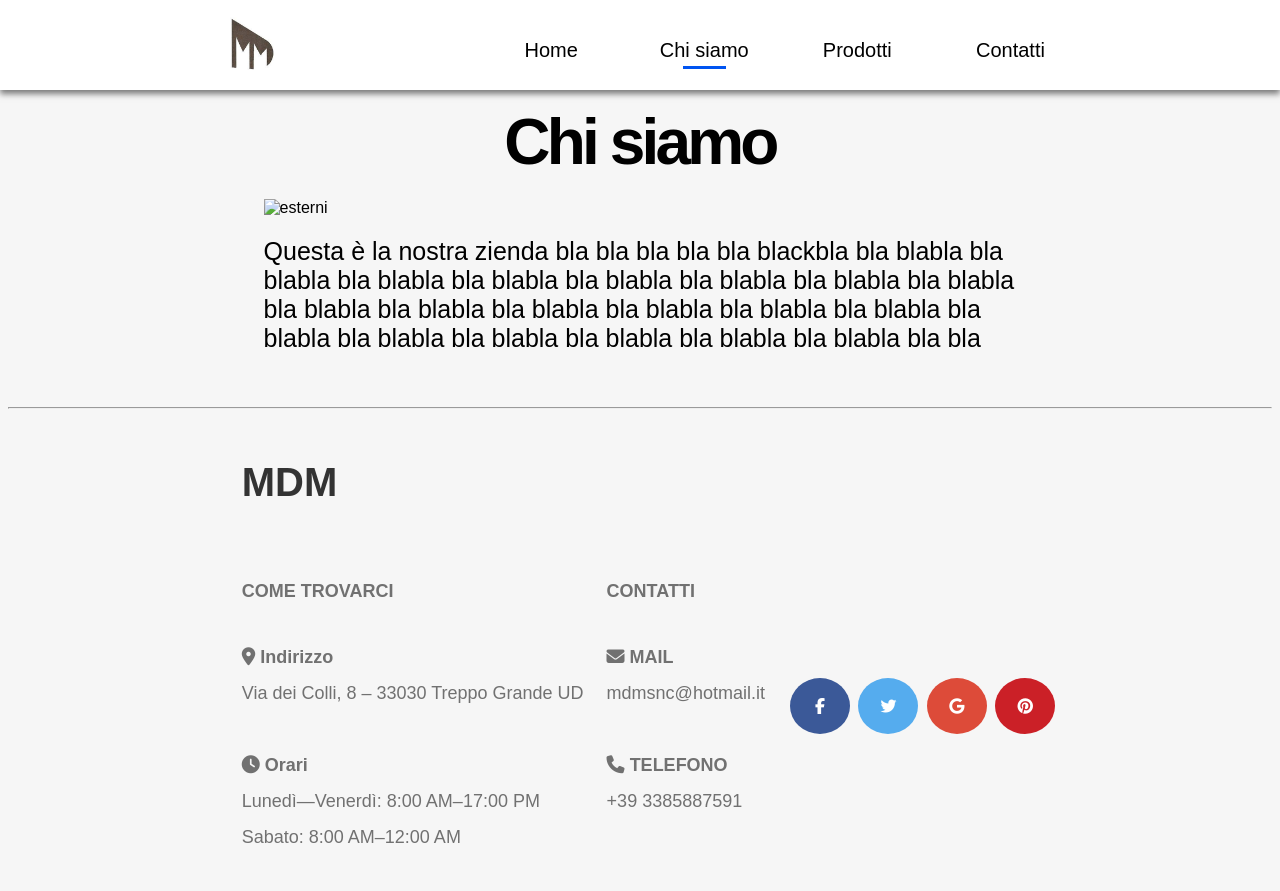
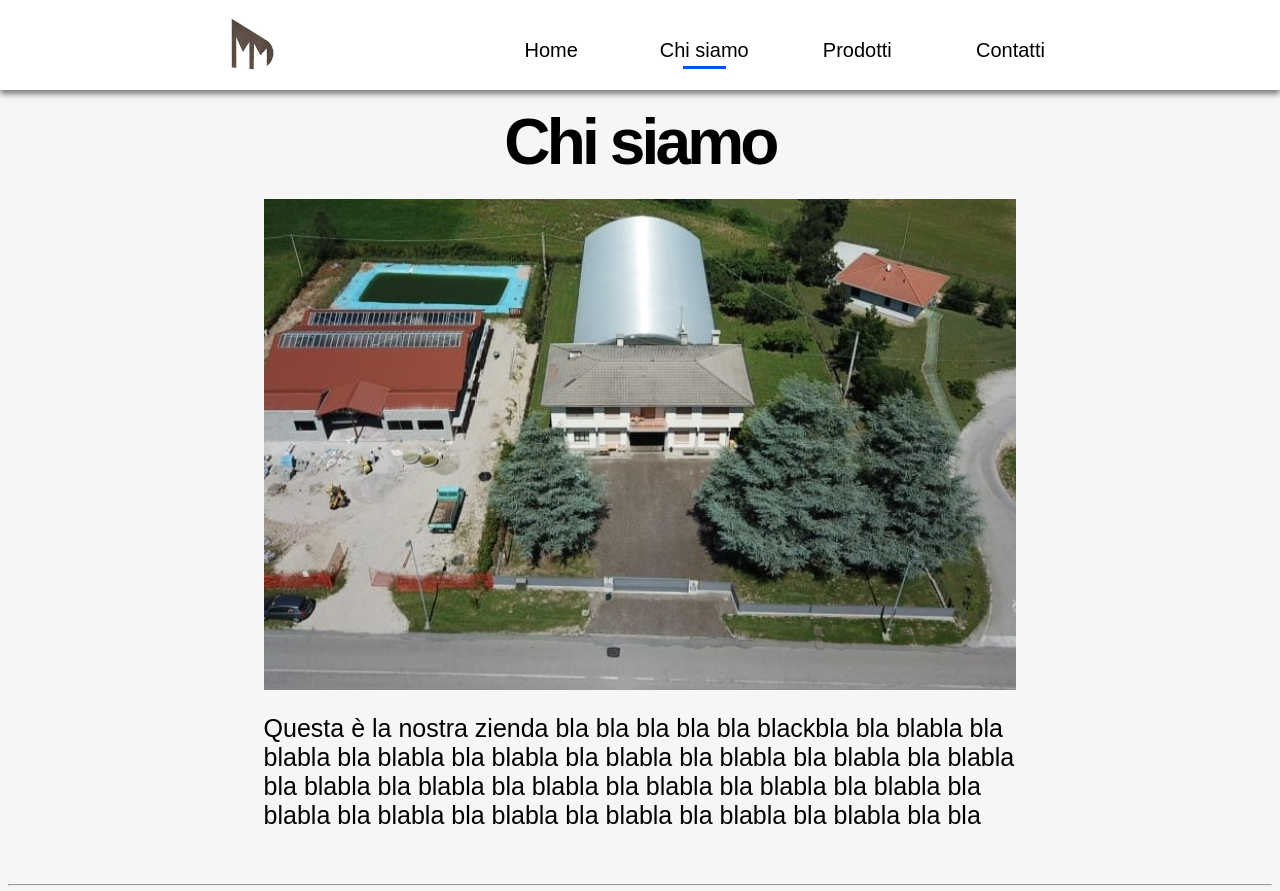
Before and after one commit to leonardodanelutti/MDM, a plain HTML site: page chi siamo.html in a window 1280 px wide. Shown: the top 891 px of the page. Drawn offline with nearby package versions, Linux system fonts and the light colour scheme.

Commit message:
Add files via upload

```diff
--- a/chi siamo.html
+++ b/chi siamo.html
@@ -74,7 +74,7 @@
     </script>
     <div id="chi_siamo">
       <h1 style="margin-top: 25px;">Chi siamo</h1>
-      <img id="esterni" alt="esterni" src="foto/fed09024-8932-4b77-b9ac-3345ede2e0ac.jpg">
+      <img id="esterni" alt="esterni" src="fed09024-8932-4b77-b9ac-3345ede2e0ac.jpg">
       <br><h2><font family="Raleway" id="nstrz" style="font-weight: 100;">Questa è la nostra zienda bla bla bla bla bla blackbla bla blabla bla blabla bla blabla bla blabla bla blabla bla blabla bla blabla bla blabla bla blabla bla blabla bla blabla bla blabla bla blabla bla blabla bla blabla bla blabla bla blabla bla blabla bla blabla bla blabla bla bla</font></h2>
     </div>
     <br>
```
Also changed, not shown: fed09024-8932-4b77-b9ac-3345ede2e0ac.jpg (added).
